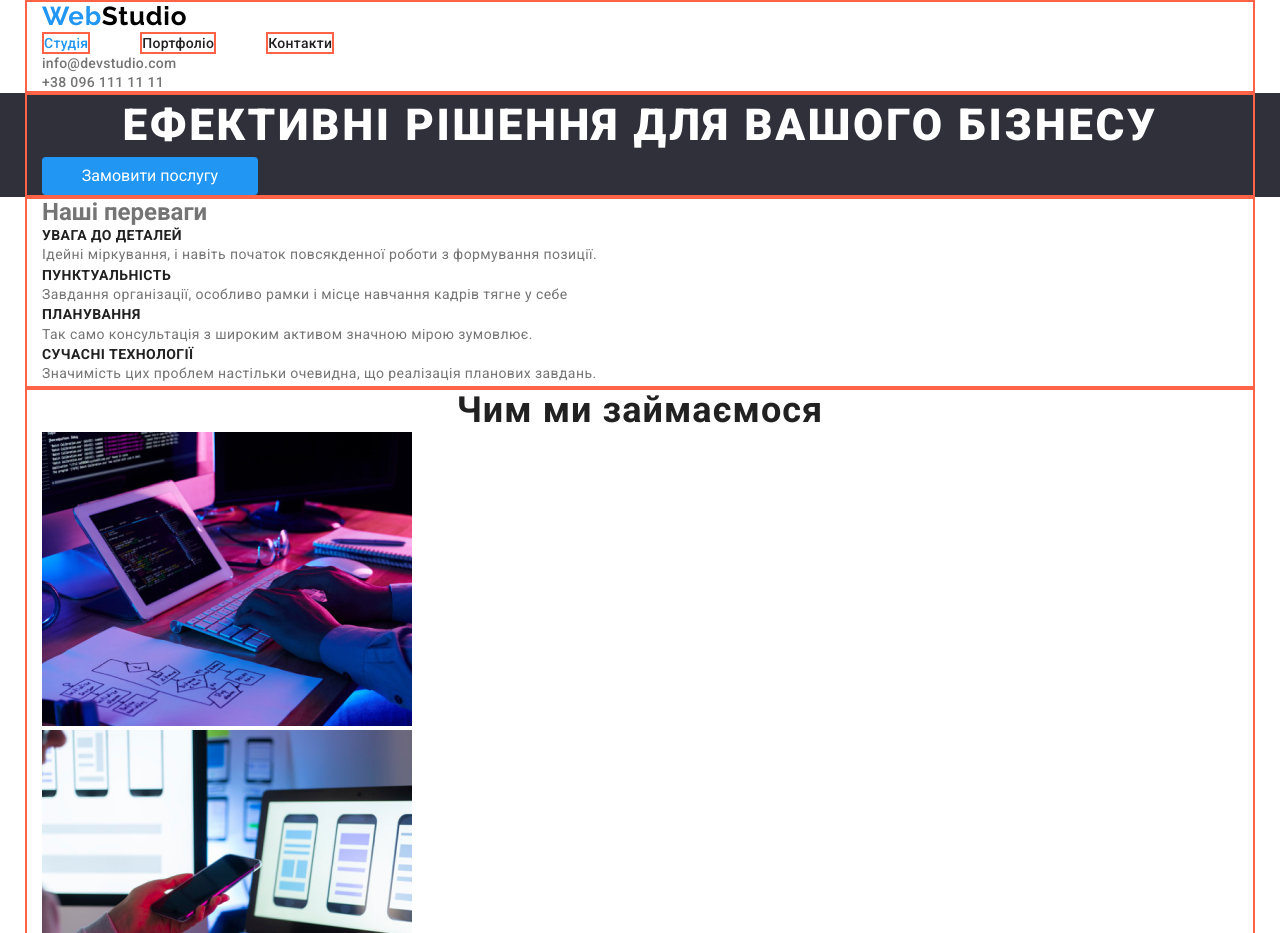
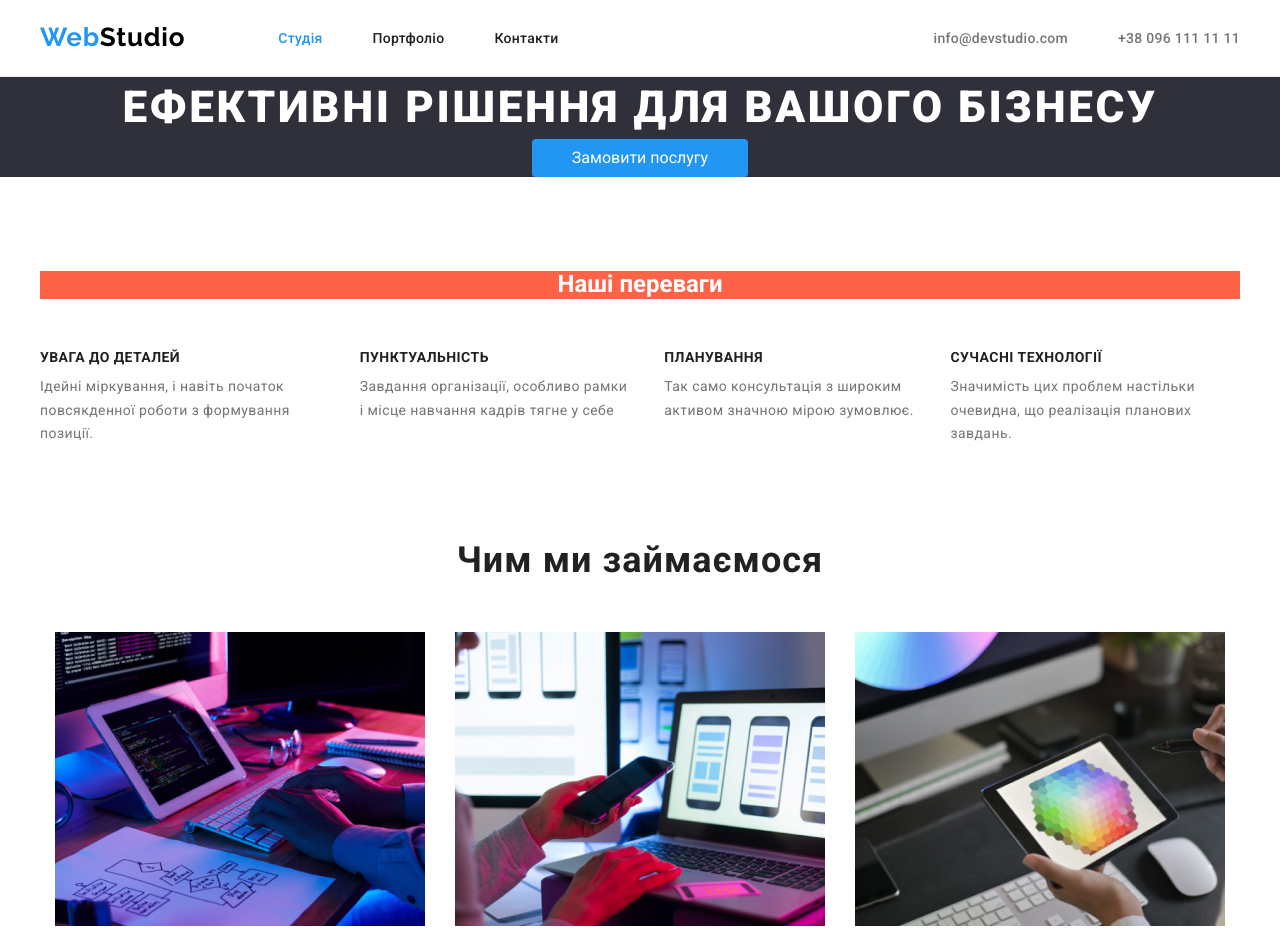
Before and after one commit to RedGidAD/hw-3, a plain HTML site: page index.html in a window 1280 px wide. Shown: the top 933 px of the page. Drawn offline with nearby package versions, Linux system fonts and the light colour scheme.

Commit message:
Final version HW3

```diff
--- a/css/styles.css
+++ b/css/styles.css
@@ -55,7 +55,6 @@ ul {
   font-size: 26px;
   font-weight: 700;
   letter-spacing: 0.78px;
-  text-decoration: none;
 }
 .heder-secend-color {
   color: var(--black-color);
@@ -66,7 +65,6 @@ ul {
   padding-right: 15px;
   margin-right: auto;
   margin-left: auto;
-  border: 2px solid tomato;
 }
 .futer-secend-color {
   color: var(--white-color);
@@ -77,13 +75,15 @@ ul {
 /* site-nav */
 .site-nav {
   display: flex;
+  margin-left: 93px;
 }
-.site-nav li {
-  border: 2px solid tomato;
+.site-nav li:not(:last-child) {
   margin-right: 50px;
 }
-.site-nav li:last-child {
-  margin-right: 0px;
+.site-nav a {
+  display: block;
+  padding-top: 30px;
+  padding-bottom: 30px;
 }
 .site-nav .link {
   color: var(--title-text-color);
@@ -100,11 +100,26 @@ ul {
   color: var(--accent-text-color);
 }
 /* contact-header */
-/* .header {
+.header {
   border-bottom-width: 1px;
   border-bottom-style: solid;
   border-bottom-color: rgb(236, 236, 236);
-} */
+}
+.contact-header {
+  display: flex;
+  margin-left: auto;
+}
+.contact-header li:not(:last-child) {
+  margin-right: 50px;
+}
+.contact-header a {
+  display: block;
+  padding-top: 30px;
+  padding-bottom: 30px;
+}
+.contact-header li:last-child{
+  margin-right: 0px;
+}
 .contact-header .link {
   color: var(--main-text-color);
   font-size: 14px;
@@ -115,10 +130,25 @@ ul {
 .contact-header .link:focus {
   color: var(--accent-text-color);
 }
+/* main-nav */
+.main-nav {
+  display: flex;
+  align-items: center;
+}
 /* ================== /header ================== */
 /* ================== HERO ================== */
 .hero {
   background-color: var(--hero-color);
+  text-align: center;
+}
+.hero-title {
+  color: var(--white-color);
+  text-align: center;
+  font-size: 44px;
+  font-weight: 900;
+  line-height: 1.4;
+  letter-spacing: 2.64px;
+  text-transform: uppercase;
 }
 /* ================== HERO ================== */
 /* ================== FOOTER ================== */
@@ -134,7 +164,7 @@ ul {
   color: var(--accent-text-color);
 }
 .contact-futer {
-  color: rgba(0, 0, 0, 0.6);
+  color: rgba(255, 255, 255, 0.6);
   text-decoration: none;
 }
 .contact-futer:hover,
@@ -143,7 +173,7 @@ ul {
 }
 /* ================== /FOOTER ================== */
 
-/* ================== BATTON ================== */
+/* ================== BUTTON ================== */
 /* button "Замовити послугу" */
 .batton {
   display: inline-block;
@@ -152,7 +182,7 @@ ul {
   color: var(--white-color);
   background-color: var(--accent-text-color);
   padding: 10px 32px 10px 32px;
-  border-width: 0;
+  border: none;
   border-radius: 4px;
   cursor: pointer;
 }
@@ -162,7 +192,7 @@ ul {
   color: var(--title-text-color);
   background-color: var(--filter-batton-color);
   cursor: pointer;
-  border-width: 0;
+  border: none;
   border-radius: 4px;
   padding: 6px 22px 6px 22px;
   min-height: 38;
@@ -170,25 +200,21 @@ ul {
   font-weight: 500;
   font-family: Roboto, sans-serif;
 }
-
 .filter-buttons:hover,
 .filter-buttons:focus {
   color: var(--white-color);
   background: var(--accent-text-color);
 }
-/* ================== /BATTON ================== */
+.filter-buttons-container ul {
+  display: flex;
+  justify-content: center;
+}
+.filter-buttons-container li:not(:last-child) {
+ margin-right: 8px;
+}
+/* ================== /BUTTON ================== */
 
 /* ================== main ================== */
-/* hero */
-.hero-title {
-  color: var(--white-color);
-  text-align: center;
-  font-size: 44px;
-  font-weight: 900;
-  line-height: 1.4;
-  letter-spacing: 2.64px;
-  text-transform: uppercase;
-}
 /* Advantages */
 .advantages-titel {
   color: var(--title-text-color);
@@ -196,6 +222,7 @@ ul {
   font-weight: 700;
   letter-spacing: 0.42px;
   text-transform: uppercase;
+  margin-bottom: 10px;
 }
 .advantages-content {
   color: var(--main-text-color);
@@ -208,6 +235,7 @@ ul {
 .saction {
   padding-top: 0px;
   padding-bottom: 0px;
+  margin-top: 94px;
 }
 .saction-titel {
   color: var(--title-text-color);
@@ -215,8 +243,17 @@ ul {
   font-size: 36px;
   font-weight: 700;
   letter-spacing: 1.08px;
+  margin-bottom: 50px;
 }
 /* Our team */
+.team-section {
+  margin-bottom: 0px;
+  background-color: var(--filter-batton-color);
+}
+.team-container {
+  padding-top: 94px;
+  padding-bottom: 94px;
+}
 .team-name {
   color: var(--title-text-color);
   text-align: center;
@@ -230,6 +267,17 @@ ul {
   font-size: 16px;
   font-weight: 400;
   letter-spacing: 0.48px;
+}
+/* main-studio */
+.main-studio ul {
+  display: flex;
+  justify-content: center;
+}
+.main-studio li:not(:last-child) {
+  margin-right: 30px;
+}
+.main-studio li {
+  background-color: var(--white-color);
 }
 /* Partpholyo */
 .partpholyo-titel {
@@ -250,4 +298,24 @@ ul {
   color: var(--white-color);
   background-color: var(--accent-text-color);
 }
+.partpholyo-list {
+  display: flex;
+  justify-content: center;
+  flex-wrap: wrap;
+}
+.partpholyo-list li {
+  margin-bottom: 30px;
+}
+.partpholyo-list li:not(:nth-child(3n + 3)) {
+  margin-right: 30px;
+}
 /* ================== /main ================== */
+/* ================== invisible ================== */
+.zolo {
+  display: block;
+  color: var(--white-color);
+  background-color: tomato;
+  text-align: center;
+  margin-bottom: 50px;
+}
+/* ================== /invisible ================== */
--- a/index.html
+++ b/index.html
@@ -3,6 +3,7 @@
   <head>
     <meta charset="UTF-8">
     <meta name="viewport" content="width=device-width, initial-scale=1.0">
+    <link rel="icon" type="images/svg+xml" href="./images/web-icon.svg">
     <title>WebStudio</title>
     <!-- fonts -->
     <link href="https://fonts.googleapis.com/css2?family=Raleway:ital,wght@0,700;1,700&family=Roboto:wght@400;500;700;900&display=swap" rel="stylesheet">
@@ -12,10 +13,10 @@
   </head>
   <body>
     <!-- ================== Header ================== -->
-      <header class="header saction">
-        <div class="container">
+      <header class="header">
+        <div class="container main-nav">
           <!-- logo in header -->
-          <a href="./index.html" class="logo">Web<span class="heder-secend-color">Studio</span></a>
+          <a href="./index.html" class="logo link">Web<span class="heder-secend-color">Studio</span></a>
           <!-- Menu nav -->
           <nav>
           <ul class="site-nav list">
@@ -37,7 +38,7 @@
     <!-- ================== Main ================== -->
     <main>
       <!-- ================== Hero ================== -->
-      <section class="hero saction">
+      <section class="hero">
         <div class="container">
           <h1 class="hero-title">Ефективні рішення для вашого бізнесу</h1>
           <!-- button "Замовити послугу" -->
@@ -48,7 +49,8 @@
       <!-- ================== Advantages ================== -->
       <section class="saction">
         <div class="container">
-          <h2>Наші переваги</h2>
+            <h2 class="zolo">Наші переваги</h2>
+            <div class="main-studio">
               <ul class="list">
                 <li>
                   <h3 class="advantages-titel">УВАГА ДО ДЕТАЛЕЙ</h3>
@@ -79,12 +81,14 @@
                 </li>
               </ul>
             </div>
+        </div>
       </section>
       <!-- ================== /Advantages ================== -->
       <!-- ================== What are we doing ================== -->
       <section class="saction">
         <div class="container">
           <h2 class="saction-titel">Чим ми займаємося</h2>
+          <div class="main-studio">
           <ul class="list">
             <li>
               <img
@@ -109,12 +113,14 @@
               </li>
             </ul>
           </div>
+        </div>
       </section>
       <!-- ================== What are we doing ================== -->
       <!-- ================== Our team ================== -->
-      <section class="saction">
-        <div class="container">
+      <section class="saction team-section">
+        <div class="container team-container">
           <h2 class="saction-titel">Наша команда</h2>
+          <div class="main-studio">
           <ul class="list">
             <li>
                 <img
@@ -154,15 +160,16 @@
             </li>
           </ul>
           </div>
+        </div>
       </section>
       <!-- ================== /Our team ================== -->
     </main>
     <!-- ================== Main ================== -->
     <!-- ================== Footer ================== -->
-    <footer class="footer saction">
+    <footer class="footer">
       <div class="container">
       <!-- Logo in futer -->
-      <a href="./index.html" class="logo">Web<span class="futer-secend-color">Studio</span></a>
+      <a href="./index.html" class="logo link">Web<span class="futer-secend-color">Studio</span></a>
       <!-- address in futer -->
       <address>
         <ul class="list">
```
Also changed, not shown: partpholyo.html (+7 -5 lines), images/web-icon.svg (added). Lines whose indentation alone changed are shown as unchanged.
